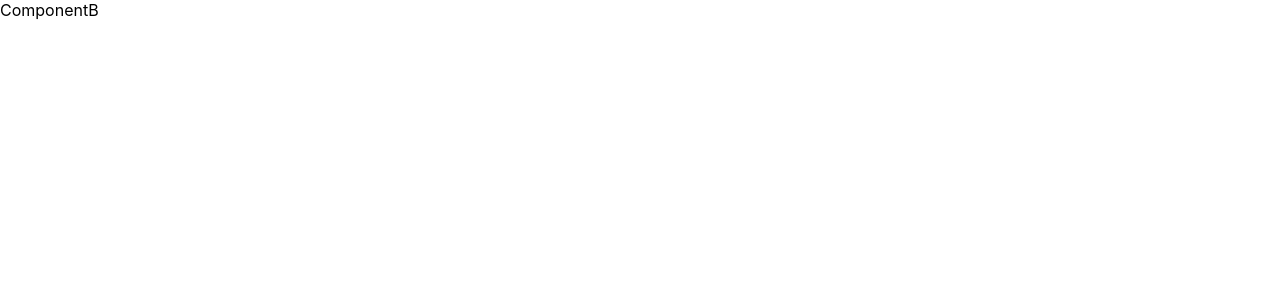
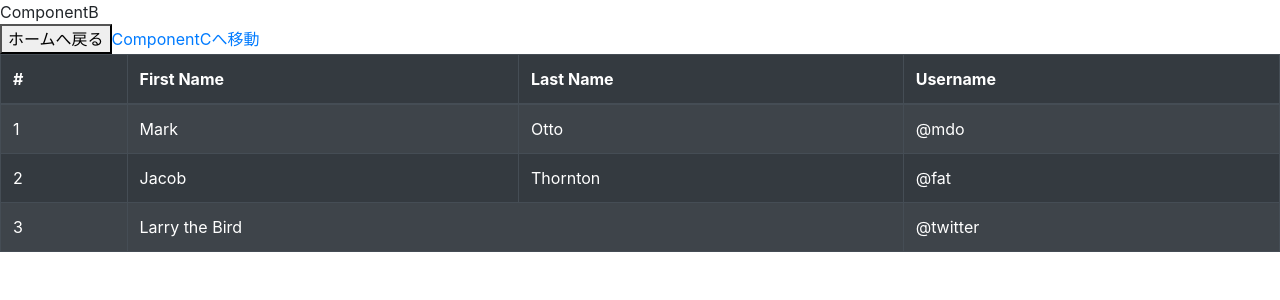
Before and after one commit to lanmalu1358/react-dev-course, a React (Create React App) app: page /componentb in a window 1280 px wide. Shown: the top 300 px of the page. Built offline with nearby package versions, Linux system fonts and the light colour scheme.

Commit message:
コミット8

```diff
--- a/package.json
+++ b/package.json
@@ -6,7 +6,9 @@
     "@testing-library/jest-dom": "^4.2.4",
     "@testing-library/react": "^9.5.0",
     "@testing-library/user-event": "^7.2.1",
+    "bootstrap": "^4.5.2",
     "react": "^16.13.1",
+    "react-bootstrap": "^1.3.0",
     "react-dom": "^16.13.1",
     "react-router-dom": "^5.2.0",
     "react-scripts": "3.4.1",
--- a/src/App.js
+++ b/src/App.js
@@ -5,6 +5,7 @@
 import { BrowserRouter as Router, Route, Switch } from 'react-router-dom';
 import ComponentA from './ComponentA';
 import ComponentB from './ComponentB';
+import ComponentC from './ComponentC';
 
 
 
@@ -26,6 +27,7 @@
       <Switch>
         <Route exact path="/" component={ComponentA} />
         <Route exact path="/componentb" component={ComponentB} />
+        <Route exact path="/componentc" component={ComponentC} />
       </Switch>
     </Router>
   );
--- a/src/ComponentA.js
+++ b/src/ComponentA.js
@@ -1,11 +1,55 @@
 import React from 'react'
+import { Link } from 'react-router-dom'
+import { Button } from 'react-bootstrap'
+import 'bootstrap/dist/css/bootstrap.min.css';
+import { Table } from 'react-bootstrap'
+import { Nav } from 'react-bootstrap'
 
 const ComponentA = () => {
     return (
-        <div>
-            ComponentA
-        </div>
+        <>
+            <div>ComponentA</div>
+            <Button variant="praimary">Hello World</Button>
+            <Link to="componentb">ComponentBへ移動</Link>
+
+            <Table striped bordered hover>
+                <thead>
+                    <tr>
+                        <th>#</th>
+                        <th>First Name</th>
+                        <th>Last Name</th>
+                        <th>Username</th>
+                    </tr>
+                </thead>
+                <tbody>
+                    <tr>
+                        <td>1</td>
+                        <td>Mark</td>
+                        <td>Otto</td>
+                        <td>@mdo</td>
+                    </tr>
+                    <tr>
+                        <td>2</td>
+                        <td>Jacob</td>
+                        <td>Thornton</td>
+                        <td>@fat</td>
+                    </tr>
+                    <tr>
+                        <td>3</td>
+                        <td colSpan="2">Larry the Bird</td>
+                        <td>@twitter</td>
+                    </tr>
+                </tbody>
+            </Table>
+
+            <Nav defaultActiveKey="/">
+                Menu<br />
+                .<Nav.Link href="/">Home</Nav.Link><br />
+                .<Nav.Link href="/componentb">ComponentB</Nav.Link><br />
+                .<Nav.Link href="/componentc">ComponentC</Nav.Link><br />
+            </Nav>
+        </>
     )
 }
 
-export default ComponentA
+export default ComponentA;
--- a/src/ComponentB.js
+++ b/src/ComponentB.js
@@ -1,11 +1,48 @@
 import React from 'react'
+import { Link } from 'react-router-dom'
+import { Table } from 'react-bootstrap'
 
-const ComponentB = () => {
+const ComponentB = (props) => {
+    const backpage = () => {
+        props.history.push('/')
+    }
     return (
-        <div>
-            ComponentB
-        </div>
+        <>
+            <div>ComponentB</div>
+            <button onClick={backpage}>ホームへ戻る</button>
+            <Link to="componentc">ComponentCへ移動</Link>
+
+            <Table striped bordered hover variant="dark">
+                <thead>
+                    <tr>
+                        <th>#</th>
+                        <th>First Name</th>
+                        <th>Last Name</th>
+                        <th>Username</th>
+                    </tr>
+                </thead>
+                <tbody>
+                    <tr>
+                        <td>1</td>
+                        <td>Mark</td>
+                        <td>Otto</td>
+                        <td>@mdo</td>
+                    </tr>
+                    <tr>
+                        <td>2</td>
+                        <td>Jacob</td>
+                        <td>Thornton</td>
+                        <td>@fat</td>
+                    </tr>
+                    <tr>
+                        <td>3</td>
+                        <td colSpan="2">Larry the Bird</td>
+                        <td>@twitter</td>
+                    </tr>
+                </tbody>
+            </Table>
+        </>
     )
 }
 
-export default ComponentB
+export default ComponentB;
--- a/src/ComponentC.js
+++ b/src/ComponentC.js
@@ -1,11 +1,15 @@
 import React from 'react'
 
-const ComponentC = () => {
+const ComponentC = (props) => {
+    const backpage = () => {
+        props.history.push('/componentb')
+    }
     return (
-        <div>
-            ComponentC
-        </div>
+        <>
+            <div>ComponentC</div>
+            <button onClick={backpage}>ComponentBへ戻る</button>
+        </>
     )
 }
 
-export default ComponentC
+export default ComponentC;
```
Also changed, not shown: 1 other file (tests, documents, lock files or other folders).
